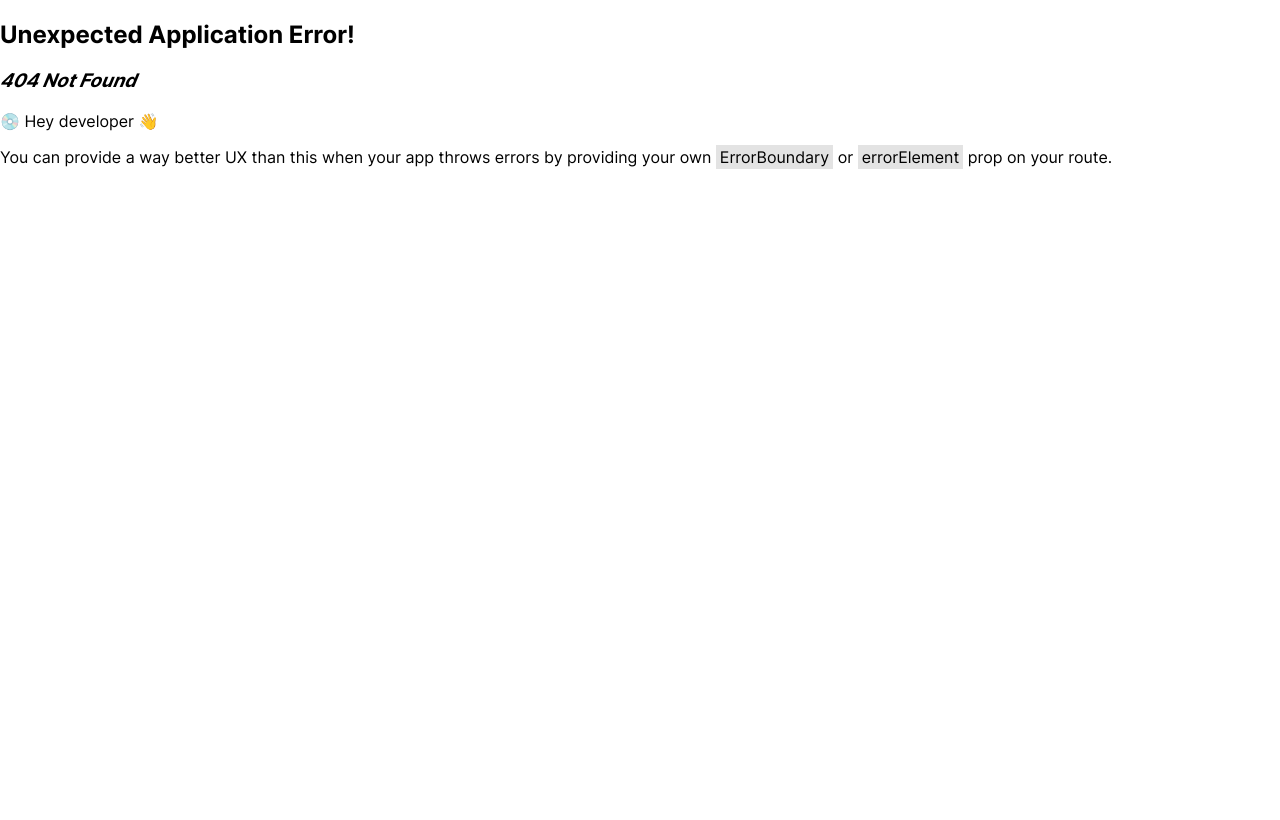
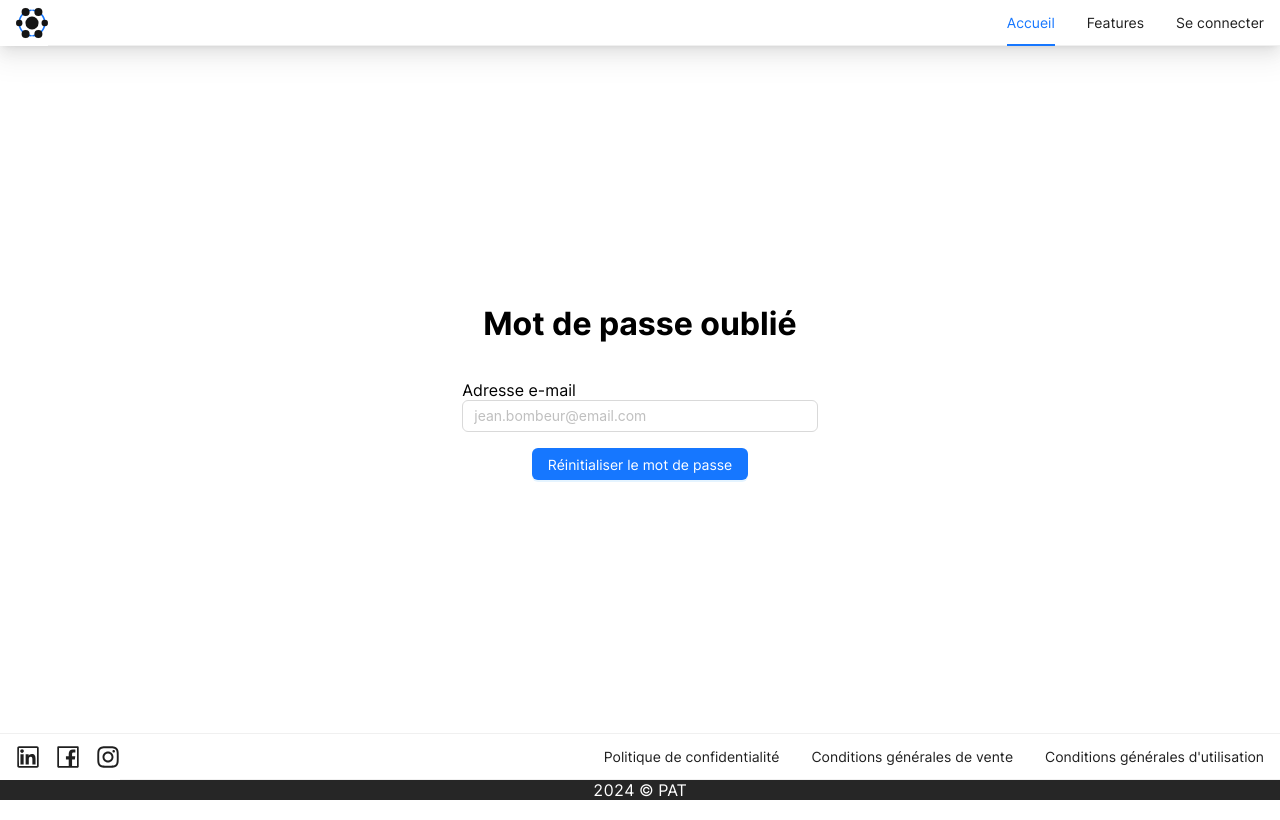
Before and after one commit to eanaellea/cause-connect-webapp, a React (Vite) app: page /forgotten-password in a window 1280 px wide. Before the commit this address had no page. Built offline with nearby package versions, Linux system fonts and the light colour scheme.

Commit message:
feat(forgotten password): create page

```diff
--- /dev/null
+++ b/src/pages/forgottenPassword/ForgottenPassword.module.scss
@@ -0,0 +1,21 @@
+@import "../../designSystem/mixins.scss";
+
+.main {
+  @include flex-column;
+  flex-grow: 1;
+  justify-content: center;
+  align-items: center;
+  width: 100%;
+  overflow-y: scroll;
+
+  .forgottenPasswordForm{
+    @include flex-column;
+    gap: 16px;
+    margin: 16px;
+
+    button {
+      width: fit-content;
+      margin: 0 auto;
+    }
+  }
+}
--- /dev/null
+++ b/src/pages/forgottenPassword/ForgottenPassword.tsx
@@ -0,0 +1,51 @@
+import { Input, Button } from 'antd';
+import { Controller, SubmitHandler, useForm } from 'react-hook-form'
+import { z } from 'zod'
+import { zodResolver } from "@hookform/resolvers/zod";
+
+import styles from './ForgottenPassword.module.scss'
+
+const forgottenPasswordSchema = z.object({
+  email: z.string().email(),
+});
+
+
+export const ForgottenPassword = () => {
+
+
+  const { control, handleSubmit, formState: { errors } } = useForm<z.infer<typeof forgottenPasswordSchema>>({
+    resolver: zodResolver(forgottenPasswordSchema),
+  })
+  const onSubmit: SubmitHandler<z.infer<typeof forgottenPasswordSchema>> = (data) => {
+    console.log('Submitting', data)
+    console.log('errors', errors)
+  }
+
+  return (
+    <main className={styles.main} >
+      <h1>Mot de passe oublié</h1>
+
+      <form onSubmit={handleSubmit(onSubmit)} className={styles.forgottenPasswordForm}>
+        <div className={styles.formControl}>
+          <label>Adresse e-mail</label>
+          <Controller
+            name="email"
+            control={control}
+            render={({ field }) => (
+              <Input
+                {...field}
+                type="email"
+                placeholder='jean.bombeur@email.com'
+              />
+            )}
+          />
+          {errors.email && <span>{errors.email.message}</span>}
+        </div>
+
+        <Button type="primary" htmlType="submit">
+          Réinitialiser le mot de passe
+        </Button>
+      </form>
+    </main>
+  )
+}
--- a/src/router.tsx
+++ b/src/router.tsx
@@ -3,6 +3,7 @@ import { createBrowserRouter } from 'react-router-dom'
 import { GlobalLayout } from '@/pages/globalLayout/GlobalLayout'
 import { Home } from './pages/home/Home'
 import { SignUp } from './pages/signUp/SignUp'
+import { ForgottenPassword } from './pages/forgottenPassword/ForgottenPassword'
 
 export const router = createBrowserRouter(
   [
@@ -17,6 +18,10 @@ export const router = createBrowserRouter(
         {
           path: '/sign-up',
           element: <SignUp />
+        },
+        {
+          path: '/forgotten-password',
+          element: <ForgottenPassword />
         }
       ]
     }
```
